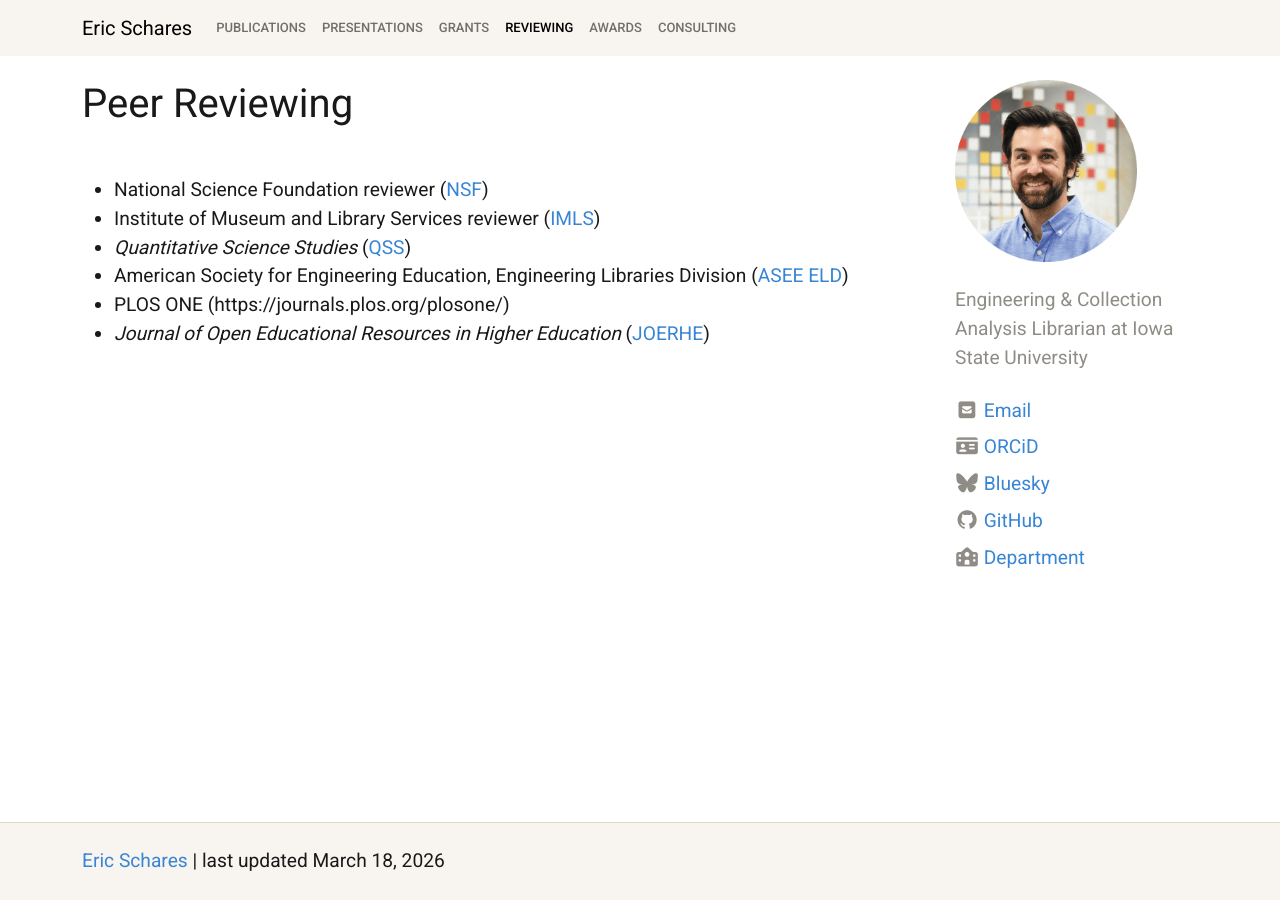
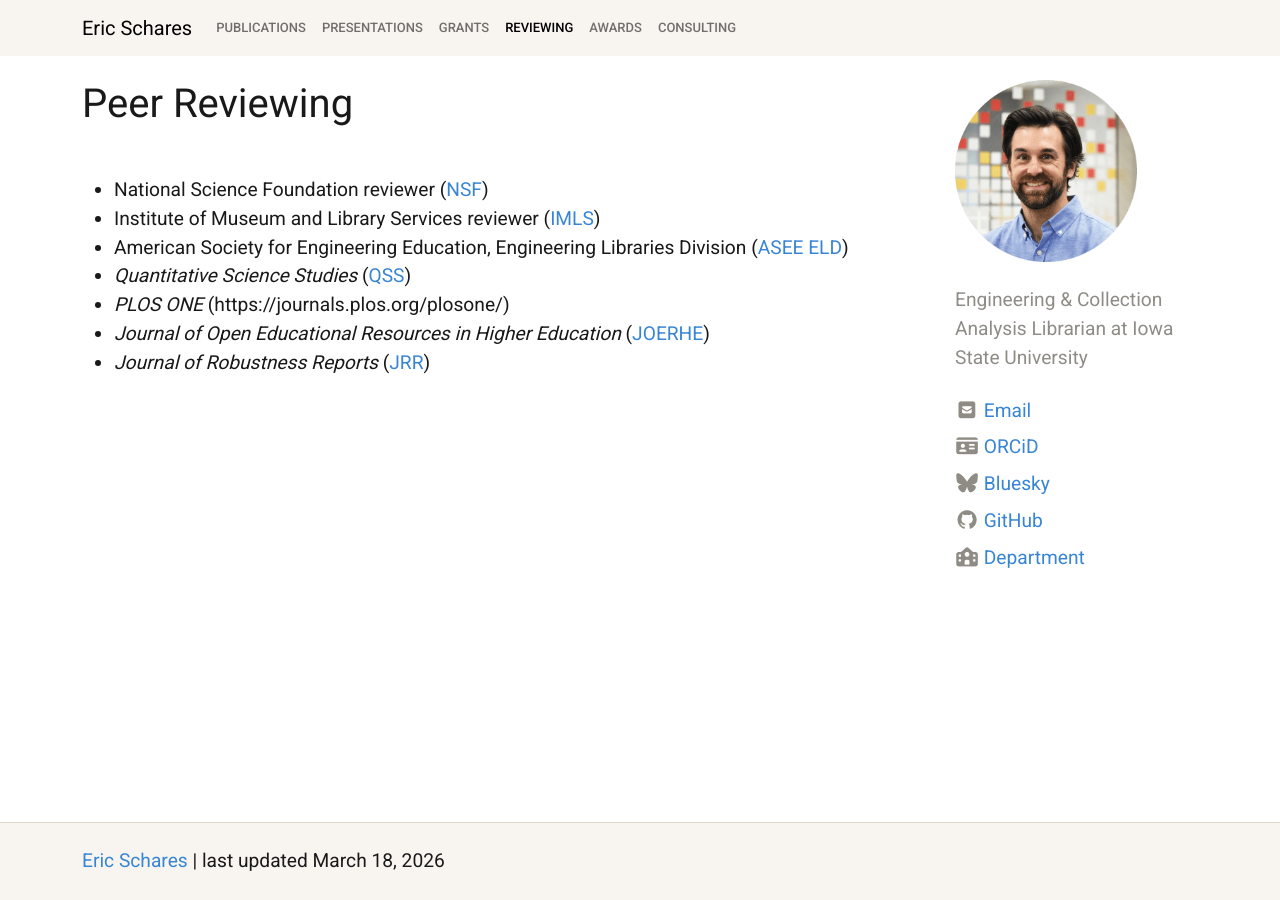
Before and after one commit to eschares/eschares.github.io, a Jekyll site: the page built from pages/peer-reviewing.md, in a window 1280 px wide. Built offline with Jekyll 4.4.1, drawn with Linux system fonts in a browser that asks for light colours; nearby versions of some CDN libraries.

Commit message:
Update peer reviewing list
Added a new journal to the list of peer reviewing platforms.

```diff
--- a/pages/peer-reviewing.md
+++ b/pages/peer-reviewing.md
@@ -6,7 +6,8 @@ nav_order: 5
 
 - National Science Foundation reviewer ([NSF](https://www.nsf.gov/))
 - Institute of Museum and Library Services reviewer ([IMLS](https://www.imls.gov/))
+- American Society for Engineering Education, Engineering Libraries Division ([ASEE ELD](https://sites.asee.org/eld/))
 - _Quantitative Science Studies_ ([QSS](https://direct.mit.edu/qss))
-- American Society for Engineering Education, Engineering Libraries Division ([ASEE ELD](https://sites.asee.org/eld/))
-- PLOS ONE (https://journals.plos.org/plosone/)
+- _PLOS ONE_ (https://journals.plos.org/plosone/)
 - _Journal of Open Educational Resources in Higher Education_ ([JOERHE](https://journals.uwyo.edu/index.php/joerhe))
+- _Journal of Robustness Reports_ ([JRR](https://scipost.org/JRobustRep))
```
